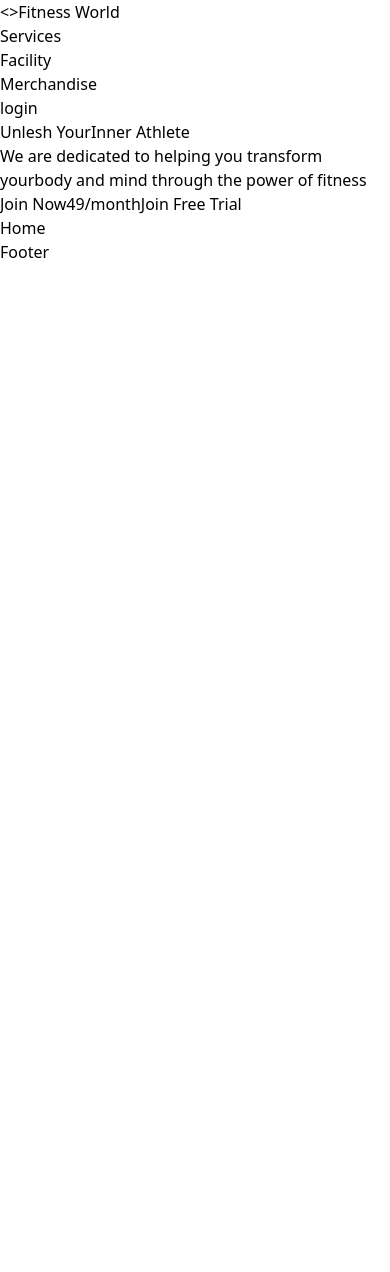
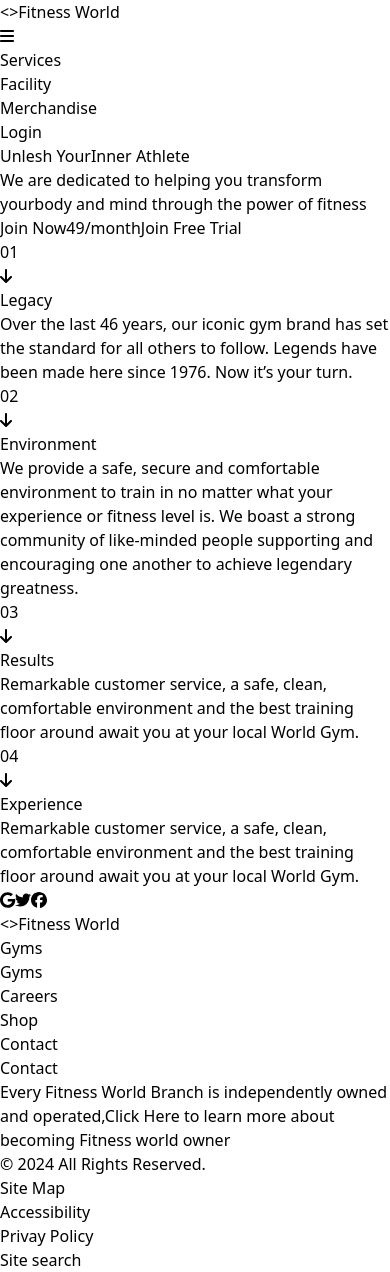
Before and after one commit to sajalkctries/GymWebsite, a React (Vite) app: page / in a window 390 px wide. Before the commit the page ends 844 px from the top, so only its background shows below. Built offline with nearby package versions, Linux system fonts and the light colour scheme.

Commit message:
Home page and responsiveness

```diff
--- a/index.html
+++ b/index.html
@@ -4,7 +4,7 @@
     <meta charset="UTF-8" />
     <link rel="icon" type="image/svg+xml" href="/vite.svg" />
     <meta name="viewport" content="width=device-width, initial-scale=1.0" />
-    <title>Vite + React + TS</title>
+    <title>&lt;&gt; Fitness world</title>
   </head>
   <body class="bg-black">
     <div class="sm:px-8 h-screen text-white" id="root"></div>
--- a/src/Components/Footer/Footer.tsx
+++ b/src/Components/Footer/Footer.tsx
@@ -1,7 +1,99 @@
+import {
+  faFacebook,
+  faGoogle,
+  faTwitter,
+} from "@fortawesome/free-brands-svg-icons";
+import { FontAwesomeIcon } from "@fortawesome/react-fontawesome";
+import { Link } from "react-router-dom";
+
 function Footer() {
+  const currentYear = new Date().getFullYear();
   return (
-    <footer className="mt-auto">Footer</footer>
-  )
+    <footer className="mt-auto">
+      <section className="bg-[#2b2b2ba4] relative flex flex-col justify-around px-3 py-8">
+        <div className="flex gap-8 absolute top-[-23px] left-[50%] translate-x-[-50%]">
+          <span>
+            <FontAwesomeIcon
+              icon={faGoogle}
+              className="border-[5px] border-lime-500 rounded-full p-3 text-xl cursor-pointer"
+            />
+          </span>
+          <span>
+            <FontAwesomeIcon
+              icon={faTwitter}
+              className="border-[5px] border-lime-500 rounded-full p-3 text-xl cursor-pointer"
+            />
+          </span>
+          <span>
+            <FontAwesomeIcon
+              icon={faFacebook}
+              className="border-[5px] border-lime-500 rounded-full p-3 text-xl cursor-pointer"
+            />
+          </span>
+        </div>
+        <div className="text-4xl text-center">
+          {" "}
+          <span className="text-lime-500">&lt;&gt;</span>
+          <span>Fitness World</span>
+        </div>
+        <div className="flex md:flex-col gap-7 justify-around mt-6">
+          <ul className="flex flex-col md:flex-row  md:justify-around gap-4">
+            <Link to={"#"}>
+              <li>Gyms</li>
+            </Link>
+            <Link to={"#"}>
+              <li>Gyms</li>
+            </Link>
+            <Link to={"#"}>
+              {" "}
+              <li>Careers</li>
+            </Link>
+          </ul>
+          <ul className="flex flex-col md:flex-row justify-around gap-4">
+            <Link to={"#"}>
+              {" "}
+              <li>Shop</li>
+            </Link>
+            <Link to={"#"}>
+              <li>Contact</li>
+            </Link>
+            <Link to={"#"}>
+              <li>Contact</li>
+            </Link>
+          </ul>
+        </div>
+      </section>
+      <section className="flex flex-col lg:flex-row gap-8 lg:justify-around text-gray-300 lg:py-7 bg-[#0e0e0e]">
+        <div className="flex flex-col items-center gap-4">
+          <span>
+            Every Fitness World Branch is independently owned and operated,
+          </span>
+          <span>
+            <span className="underline cursor-pointer">Click Here </span>to
+            learn more about becoming Fitness world owner
+          </span>
+        </div>
+        <div className="flex flex-col gap-3 items-center ">
+          <span>&copy; {currentYear} All Rights Reserved.</span>
+          <ul className="flex gap-2">
+            <Link to={"#"}>
+              {" "}
+              <li className="underline">Site Map</li>
+            </Link>
+            <Link to={"#"}>
+              <li className="underline">Accessibility</li>
+            </Link>
+            <Link to={"#"}>
+              <li className="underline">Privay Policy</li>
+            </Link>
+            <Link to={"#"}>
+              <li className="underline">Site search</li>
+            </Link>
+          </ul>
+        </div>
+      </section>
+    </footer>
+  );
 }
 
-export default Footer
+export default Footer;
--- a/src/Components/Header/NavBar.tsx
+++ b/src/Components/Header/NavBar.tsx
@@ -1,5 +1,6 @@
 import {
   faArrowRightFromBracket,
+  faBars,
   faUser,
 } from "@fortawesome/free-solid-svg-icons";
 import { FontAwesomeIcon } from "@fortawesome/react-fontawesome";
@@ -7,20 +8,20 @@ import { useState } from "react";
 import { NavLink, Link } from "react-router-dom";
 
 function NavBar({ token }: { token: string }) {
-  console.log(token);
-  const [isLoggedin,setIsLoggedIn] = useState(!!token)
+  const [isLoggedIn, setIsLoggedIn] = useState(!!token);
+  const [displayMenu, setDisplayMenu] = useState(false);
+  const [mobileMenuOpen, setMobileMenuOpen] = useState(false);
 
-  const [displayMenu, setDisplayMenu] = useState(false);
+  function handleLogOut() {
+    localStorage.removeItem("token");
+    setIsLoggedIn(false);
+  }
 
-  function handleLogOut(){
-    localStorage.removeItem("token");
-    setIsLoggedIn(false)
-  }
   return (
     <nav className="flex justify-between items-center py-3 px-5">
       <div>
         <NavLink
-          to={"/home"}
+          to="/home"
           className={({ isActive }) =>
             isActive ? "text-white" : "text-gray-300"
           }
@@ -29,51 +30,62 @@ function NavBar({ token }: { token: string }) {
           <span>Fitness World</span>
         </NavLink>
       </div>
-      <div className="flex gap-4">
-        <ul className="flex gap-7 items-center">
+      <button onClick={() => setMobileMenuOpen(!mobileMenuOpen)}>
+        <FontAwesomeIcon icon={faBars} className="block sm:hidden" />
+      </button>
+      <div
+        className={`sm:flex flex-col sm:flex-row gap-4 absolute sm:static bg-transparent right-0 top-9 z-10 ${mobileMenuOpen ? 'flex' : 'hidden'}`}
+      >
+        <ul className="flex flex-col sm:flex-row gap-7 items-center">
           <li>
             <NavLink
-              to={"/services"}
-              className={({ isActive }) => (isActive ? "text-blue-500" : "")}
+              to="/services"
+              className={({ isActive }) =>
+                isActive ? "text-blue-500" : ""
+              }
             >
               Services
             </NavLink>
           </li>
           <li>
             <NavLink
-              to={"/facility"}
-              className={({ isActive }) => (isActive ? "text-blue-500" : "")}
+              to="/facility"
+              className={({ isActive }) =>
+                isActive ? "text-blue-500" : ""
+              }
             >
               Facility
             </NavLink>
           </li>
           <li>
             <NavLink
-              to={"/merchandise"}
-              className={({ isActive }) => (isActive ? "text-blue-500" : "")}
+              to="/merchandise"
+              className={({ isActive }) =>
+                isActive ? "text-blue-500" : ""
+              }
             >
               Merchandise
             </NavLink>
           </li>
         </ul>
-        {!isLoggedin ? (
+        {!isLoggedIn ? (
           <button className="bg-lime-500 p-2 rounded-tl-2xl hover:text-black hover:bg-lime-700 transition-all duration-700 ease-in-out">
-            <Link to={"/login"}>login</Link>
+            <Link to="/login">Login</Link>
           </button>
         ) : (
-          <div className="flex flex-col justify-center relative">
-            <FontAwesomeIcon
-              icon={faUser}
-              onClick={() => setDisplayMenu(!displayMenu)}
-            />
+          <div className="flex flex-col justify-center relative z-10 cursor-pointer">
+            <button onClick={() => setDisplayMenu(!displayMenu)}>
+              <FontAwesomeIcon icon={faUser} />
+            </button>
             {displayMenu && (
-              <div className="absolute top-6 left-[-20px] bg-transparent border-b-2 border-black">
-                <div className="flex gap-2 cursor-pointer" onClick={handleLogOut}>
-                  <span>logout</span>{" "}
-                  <span>
-                    <FontAwesomeIcon icon={faArrowRightFromBracket} />
-                  </span>
-                </div>
+              <div className="absolute top-6 left-[10px] sm:left-[-20px] border-b-2 border-black">
+                <button
+                  className="flex gap-2 cursor-pointer items-center"
+                  onClick={handleLogOut}
+                >
+                  <span>Logout</span>
+                  <FontAwesomeIcon icon={faArrowRightFromBracket} />
+                </button>
               </div>
             )}
           </div>
--- a/src/Components/Login.tsx
+++ b/src/Components/Login.tsx
@@ -1,5 +1,5 @@
 import { FontAwesomeIcon } from "@fortawesome/react-fontawesome";
-import { faUser, faLock, faLockOpen } from "@fortawesome/free-solid-svg-icons";
+import { faUser, faEye, faEyeSlash } from "@fortawesome/free-solid-svg-icons";
 import { useEffect, useState } from "react";
 import {
   faFacebook,
@@ -7,6 +7,7 @@ import {
   faTwitter,
 } from "@fortawesome/free-brands-svg-icons";
 import { Link, useNavigate } from "react-router-dom";
+
 
 type userInfoType = {
   userName: string;
@@ -130,10 +131,10 @@ function Login({ isLogin }: { isLogin: boolean }) {
               }
             >
               {textType === "password" ? (
-                <FontAwesomeIcon icon={faLock} className="text-gray-300 mr-2" />
+                <FontAwesomeIcon icon={faEye} className="text-gray-300 mr-2" />
               ) : (
                 <FontAwesomeIcon
-                  icon={faLockOpen}
+                  icon={faEyeSlash}
                   className="text-gray-300 mr-2"
                 />
               )}
--- a/src/Layout.tsx
+++ b/src/Layout.tsx
@@ -1,7 +1,7 @@
 import Footer from "./Components/Footer/Footer";
 import Header from "./Components/Header/Header";
 import { createBrowserRouter, Outlet, RouterProvider } from "react-router-dom";
-import Home from "./Pages/Home";
+import Home from "./Pages/Home/Home";
 import Facility from "./Pages/Facility";
 import Merchandise from "./Pages/Merchandise";
 import Services from "./Pages/Services";
--- a/src/Pages/Home.tsx
+++ /dev/null
@@ -1,7 +0,0 @@
-function Home() {
-  return (
-    <div>Home</div>
-  )
-}
-
-export default Home
--- /dev/null
+++ b/src/Pages/Home/Card.tsx
@@ -0,0 +1,30 @@
+import { faArrowDown } from "@fortawesome/free-solid-svg-icons";
+import { FontAwesomeIcon } from "@fortawesome/react-fontawesome";
+
+
+type cardProps = {
+  id : number,
+  title:string,
+  description : string
+}
+function Card({id,title,description}:cardProps) {
+  return (
+    <div className="flex flex-col gap-10 items-center">
+      <div className="relative">
+        <div className="text-3xl p-6 border-[10px] border-lime-500 w-fit font-extrabold bg-transparent rounded-[50%]">
+          0{id}
+        </div>
+        <FontAwesomeIcon
+          icon={faArrowDown}
+          className="text-lime-500 text-5xl absolute top-24 left-8 shadow-lg"
+        />
+      </div>
+      <div>{title}</div>
+      <div className="w-[16rem] text-center">
+        {description}
+      </div>
+    </div>
+  );
+}
+
+export default Card;
--- /dev/null
+++ b/src/Pages/Home/Home.tsx
@@ -0,0 +1,52 @@
+import Card from "./Card";
+
+function Home() {
+  type dataType = {
+    id: number;
+    tittle: string;
+    description: string;
+  };
+  const data: dataType[] = [
+    {
+      id: 1,
+      tittle: "Legacy",
+      description:
+        "Over the last 46 years, our iconic gym brand has set the standard for all others to follow. Legends have been made here since 1976. Now it’s your turn.",
+    },
+    {
+      id: 2,
+      tittle: "Environment",
+      description:
+        "We provide a safe, secure and comfortable environment to train in no matter what your experience or fitness level is. We boast a strong community of like-minded people supporting and encouraging one another to achieve legendary greatness.",
+    },
+    {
+      id: 3,
+      tittle: "Results",
+      description:
+        "Remarkable customer service, a safe, clean, comfortable environment and the best training floor around await you at your local World Gym.",
+    },
+    {
+      id: 4,
+      tittle: "Experience",
+      description:
+        "Remarkable customer service, a safe, clean, comfortable environment and the best training floor around await you at your local World Gym.",
+    },
+  ];
+  console.log(data);
+  return (
+    <main>
+      <section className="py-10 flex justify-around flex-wrap gap-5">
+        {data.map((item, index) => (
+          <Card
+            key={index}
+            id={item.id}
+            title={item.tittle}
+            description={item.description}
+          />
+        ))}
+      </section>
+    </main>
+  );
+}
+
+export default Home;
```
Also changed, not shown: src/Components/Header/Header.tsx (+4 -4 lines).
